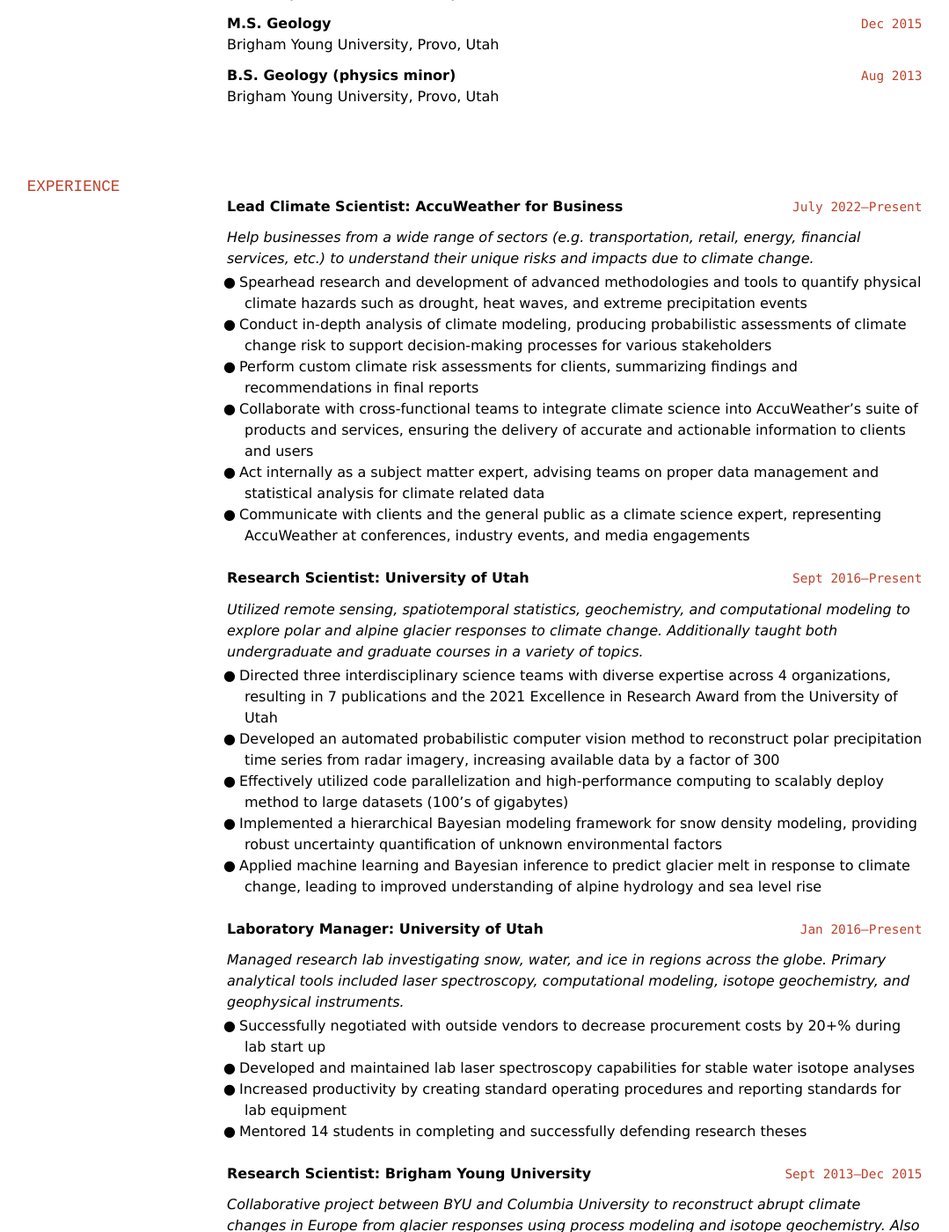
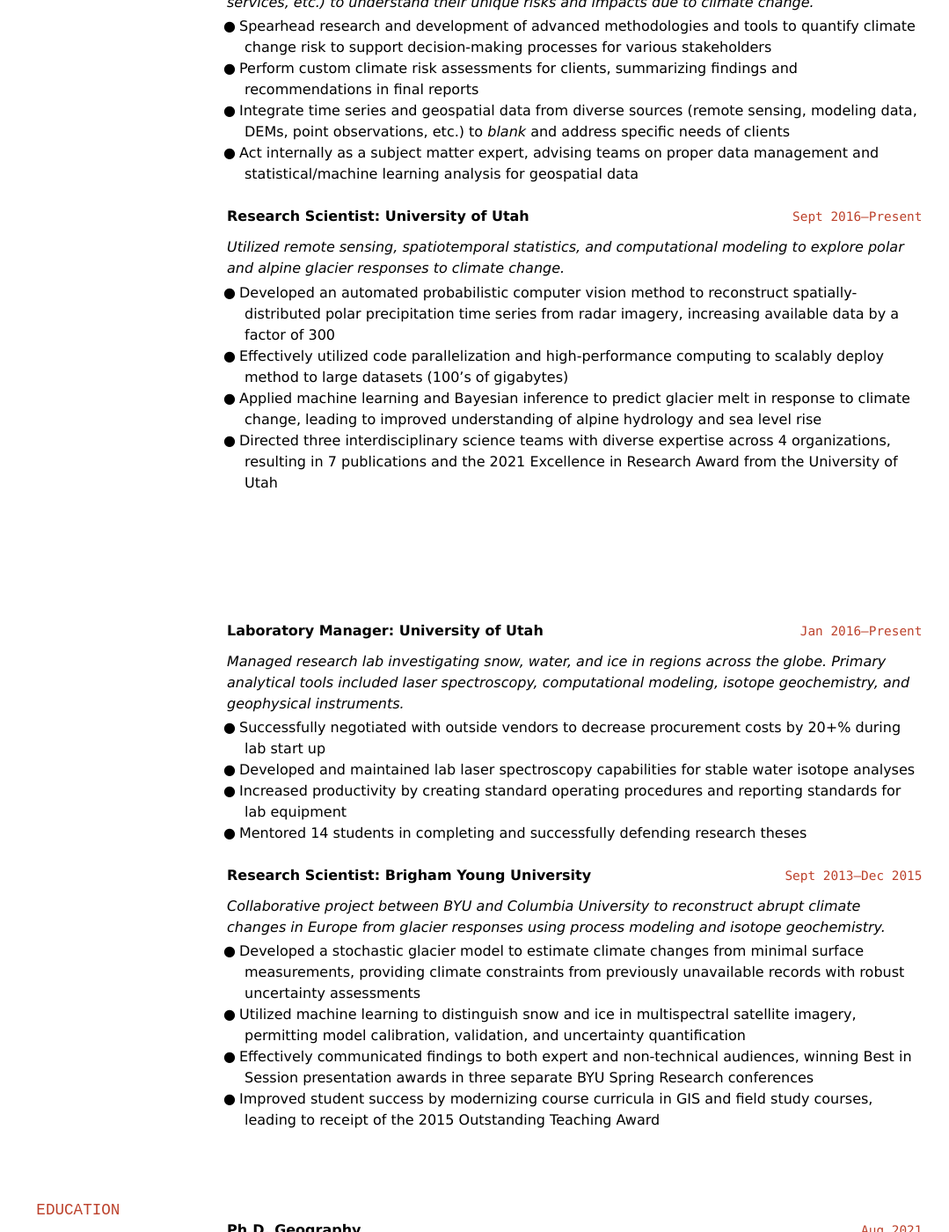
Before and after one commit to durbank/durbank.github.io, a Jekyll site: the page built from cv/resume-geo.md, in a window 1280 px wide and 1400 px high, scrolled down 594 px. Shown: the whole window at 88% size, without its empty margins (46-1125 px from the left). Built offline with Jekyll 4.4.1, drawn with Linux system fonts in a browser that asks for light colours; some of the changed text lies outside the part shown.

Commit message:
Resume as submitted to NV5

```diff
--- a/cv/resume-geo.md
+++ b/cv/resume-geo.md
@@ -18,24 +18,10 @@
 
 ## SKILLS
 
-**Programming languages:** Python, R, MATLAB, bash scripting \
-**Computing:** High-performance computing, version control, Linux environments, data visualization \
-**Statistics:** Spatiotemporal analysis, machine learning, probabilistic programming, Bayesian inference \
-**Data types:** Remote sensing, time series, climate models, multispectral imagery, radar
-
-## EDUCATION
-
-`Aug 2021`
-**Ph.D. Geography**\
-University of Utah, Salt Lake City, Utah
-
-`Dec 2015`
-**M.S. Geology**\
-Brigham Young University, Provo, Utah
-
-`Aug 2013`
-**B.S. Geology (physics minor)**\
-Brigham Young University, Provo, Utah
+**Programming:** Python, R, MATLAB, ArcGIS, bash scripting \
+**Computing:** High-performance computing, data visualization, cloud computing \
+**Statistics:** Spatiotemporal analysis, machine learning, probabilistic programming \
+**Data:** Remote sensing, time series, multispectral imagery, radar
 
 ### EXPERIENCE
 
@@ -45,25 +31,26 @@
 
 *Help businesses from a wide range of sectors (e.g. transportation, retail, energy, financial services, etc.) to understand their unique risks and impacts due to climate change.*
 
-- Spearhead research and development of advanced methodologies and tools to quantify physical climate hazards such as drought, heat waves, and extreme precipitation events
-- Conduct in-depth analysis of climate modeling, producing probabilistic assessments of climate change risk to support decision-making processes for various stakeholders
+- Spearhead research and development of advanced methodologies and tools to quantify climate change risk to support decision-making processes for various stakeholders
 - Perform custom climate risk assessments for clients, summarizing findings and recommendations in final reports
-- Collaborate with cross-functional teams to integrate climate science into AccuWeather's suite of products and services, ensuring the delivery of accurate and actionable information to clients and users
-- Act internally as a subject matter expert, advising teams on proper data management and statistical analysis for climate related data
-- Communicate with clients and the general public as a climate science expert, representing AccuWeather at conferences, industry events, and media engagements
+- Integrate time series and geospatial data from diverse sources (remote sensing, modeling data, DEMs, point observations, etc.) to *blank* and address specific needs of clients
+- Act internally as a subject matter expert, advising teams on proper data management and statistical/machine learning analysis for geospatial data
 
 `Sept 2016–Present`
 **Research Scientist: University of Utah**
 
-*Utilized remote sensing, spatiotemporal statistics, geochemistry, and computational modeling to explore polar and alpine glacier responses to climate change.
-Additionally taught both undergraduate and graduate courses in a variety of topics.*
+*Utilized remote sensing, spatiotemporal statistics, and computational modeling to explore polar and alpine glacier responses to climate change.*
 
+- Developed an automated probabilistic computer vision method to reconstruct spatially-distributed polar precipitation time series from radar imagery, increasing available data by a factor of 300
+- Effectively utilized code parallelization and high-performance computing to scalably deploy method to large datasets (100's of gigabytes)
+- Applied machine learning and Bayesian inference to predict glacier melt in response to climate change, leading to improved understanding of alpine hydrology and sea level rise
 - Directed three interdisciplinary science teams with diverse expertise across 4 organizations, resulting in 7 publications and the 2021 Excellence in Research Award from the University of Utah
-- Developed an automated probabilistic computer vision method to reconstruct polar precipitation time series from radar imagery, increasing available data by a factor of 300
-- Effectively utilized code parallelization and high-performance computing to scalably deploy method to large datasets (100's of gigabytes)
-- Implemented a hierarchical Bayesian modeling framework for snow density modeling, providing robust uncertainty quantification of unknown environmental factors
-- Applied machine learning and Bayesian inference to predict glacier melt in response to climate change, leading to improved understanding of alpine hydrology and sea level rise
 
+\
+\
+\
+\
+\
 `Jan 2016–Present`
 **Laboratory Manager: University of Utah**
 
@@ -78,15 +65,14 @@
 `Sept 2013–Dec 2015`
 **Research Scientist: Brigham Young University**
 
-*Collaborative project between BYU and Columbia University to reconstruct abrupt climate changes in Europe from glacier responses using process modeling and isotope geochemistry.
-Also included extensive student mentoring and teaching of undergraduate students.*
+*Collaborative project between BYU and Columbia University to reconstruct abrupt climate changes in Europe from glacier responses using process modeling and isotope geochemistry.*
 
 - Developed a stochastic glacier model to estimate climate changes from minimal surface measurements, providing climate constraints from previously unavailable records with robust uncertainty assessments
 - Utilized machine learning to distinguish snow and ice in multispectral satellite imagery, permitting model calibration, validation, and uncertainty quantification
 - Effectively communicated findings to both expert and non-technical audiences, winning Best in Session presentation awards in three separate BYU Spring Research conferences
 - Improved student success by modernizing course curricula in GIS and field study courses, leading to receipt of the 2015 Outstanding Teaching Award
 
-`May 2012–Aug 2012`
+<!-- `May 2012–Aug 2012`
 **Geology intern: Forest Oil Corporation**
 
 *Quantified correlations between well success and various 3D seismic attributes in the Permian Basin to help identify future well sites and constrain risk assessments.*
@@ -103,7 +89,22 @@
 
 - Quickly developed and employed expertise in a broad range of topics
 - Defused volatile situations with confident competency and empathic communication
-- Ensured customer satisfaction using a detail-oriented approach, facilitating inter-department teamwork, and actionable follow-ups
+- Ensured customer satisfaction using a detail-oriented approach, facilitating inter-department teamwork, and actionable follow-ups -->
+
+### EDUCATION
+
+\
+`Aug 2021`
+**Ph.D. Geography**\
+University of Utah, Salt Lake City, Utah
+
+`Dec 2015`
+**M.S. Geology**\
+Brigham Young University, Provo, Utah
+
+`Aug 2013`
+**B.S. Geology (physics minor)**\
+Brigham Young University, Provo, Utah
 
 ### AWARDS
 
```
Also changed, not shown: other parts of cv/resume-geo.md (+1 -1 lines).
